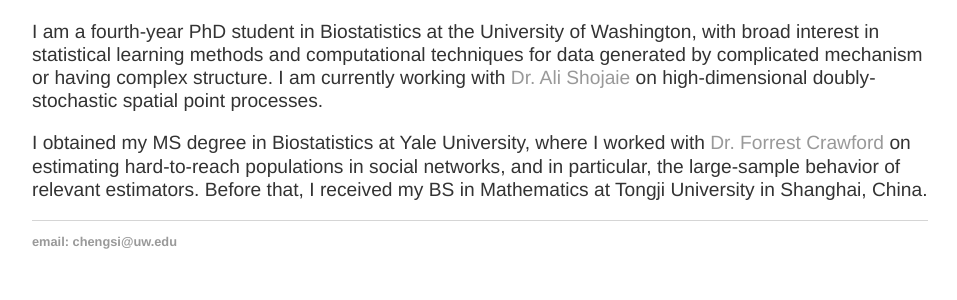
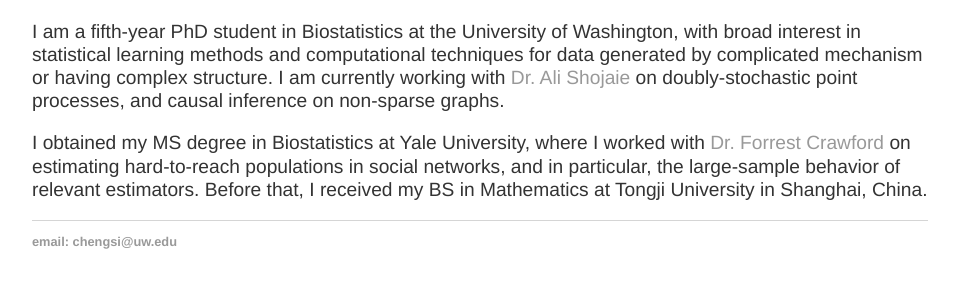
Before and after one commit to chengs94/chengs94.github.io, a Jekyll site: the page built from index.html, in a window 1280 px wide, cut to the strip 612-921 px from the top of the page. Shown: the top 300 px of the strip, without its empty margins (160-1117 px from the left). Built offline with Jekyll 4.4.1, drawn with Linux system fonts in a browser that asks for light colours.

Commit message:
Update index.html

```diff
--- a/index.html
+++ b/index.html
@@ -5,11 +5,11 @@
 <div class="blurb">
 	<h1>Si Cheng</h1>
 	<p align="center"><img src="profile_photo.JPG" width="300" height="450"></p>
-	<p align="left">I am a fourth-year PhD student in Biostatistics at the University of Washington,
+	<p align="left">I am a fifth-year PhD student in Biostatistics at the University of Washington,
 		with broad interest in statistical learning methods and computational techniques for data
 		generated by complicated mechanism or having complex structure. I am currently working with
 		<a href="http://faculty.washington.edu/ashojaie/">Dr. Ali Shojaie</a> on
-		high-dimensional doubly-stochastic spatial point processes.</p>
+		doubly-stochastic point processes, and causal inference on non-sparse graphs.</p>
 
 	<p align="left"> I obtained my MS degree in Biostatistics at Yale University, where I worked with
 		<a href="http://www.crawfordlab.io/">Dr. Forrest Crawford</a>
```
